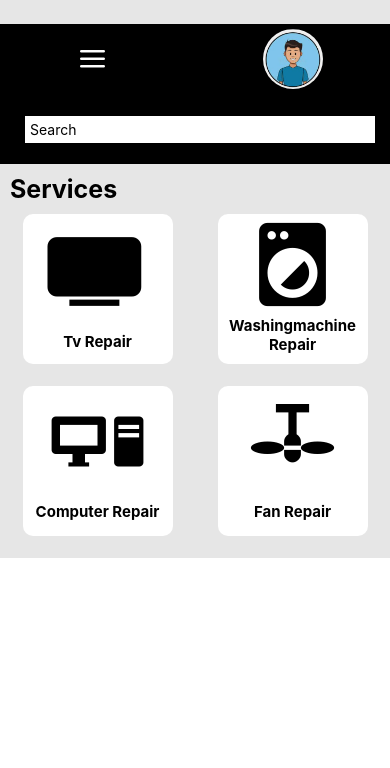
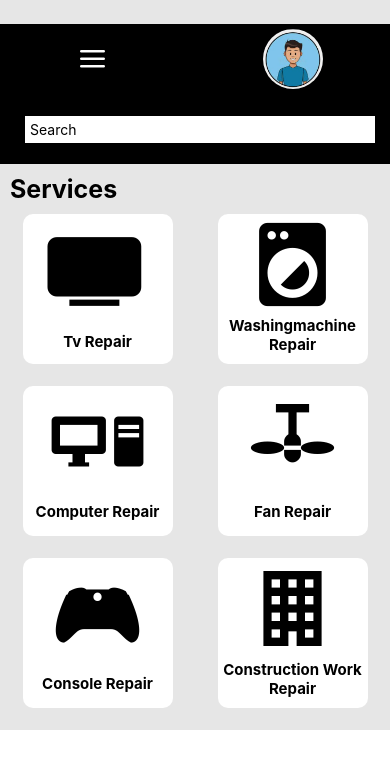
Before and after one commit to Manju1392k/HomeRepair-App, a React Native app: screen / in a window 390 px wide. Shown: the top 768 px of the page. Built offline with nearby package versions, Linux system fonts and the light colour scheme.

Commit message:
HomeRepair

```diff
--- a/App.js
+++ b/App.js
@@ -55,6 +55,22 @@ export default function App() {
               color="black"
             />
             <Text style={styles.miniheading}>Fan Repair</Text>
+          </View>
+          <View style={styles.itemone}>
+            <MaterialCommunityIcons
+              name="microsoft-xbox-controller"
+              size={100}
+              color="black"
+            />
+            <Text style={styles.miniheading}>Console Repair</Text>
+          </View>
+          <View style={styles.itemone}>
+            <MaterialCommunityIcons
+              name="office-building"
+              size={100}
+              color="black"
+            />
+            <Text style={styles.miniheading}>Construction Work Repair</Text>
           </View>
         </View>
 
```
